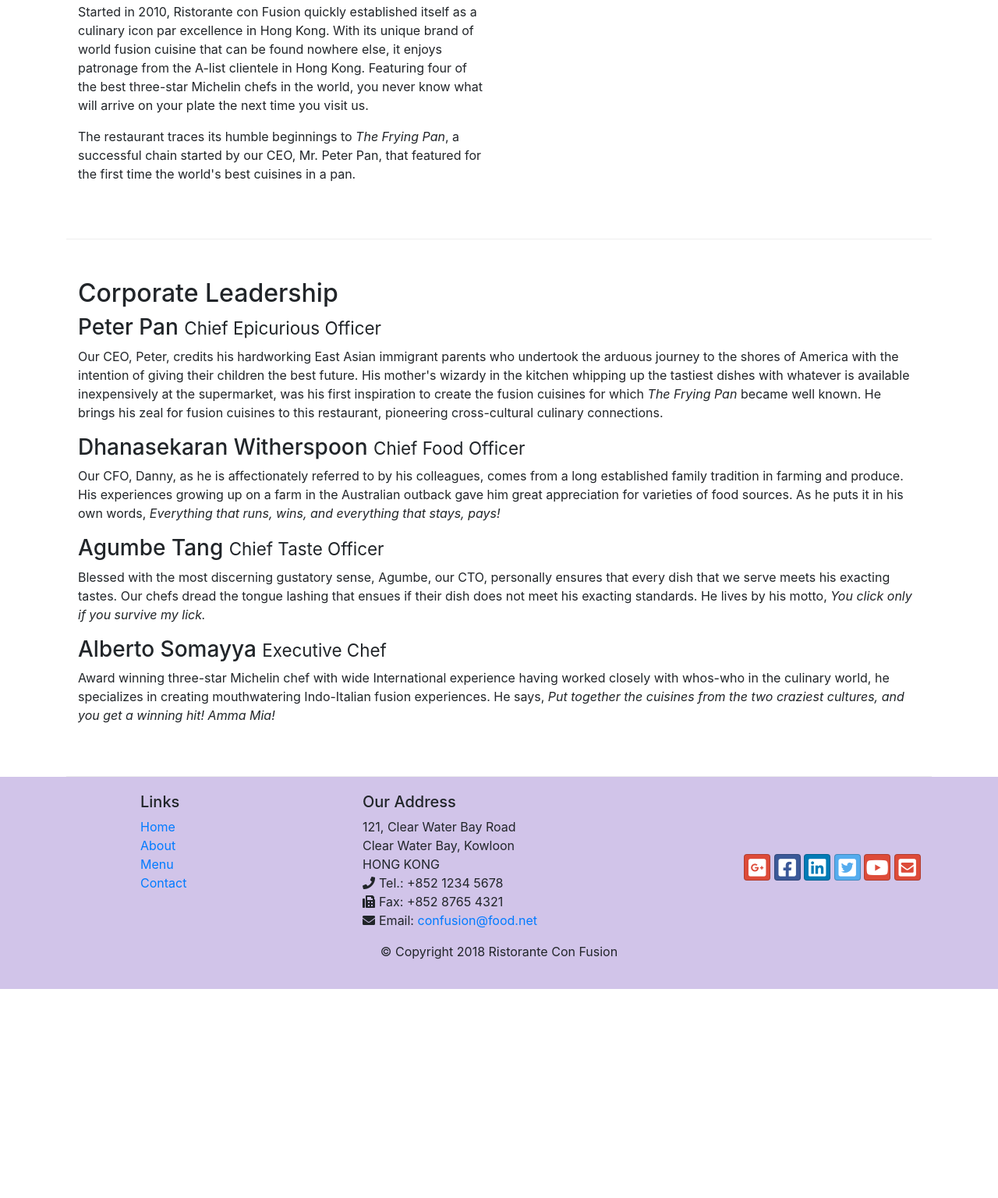
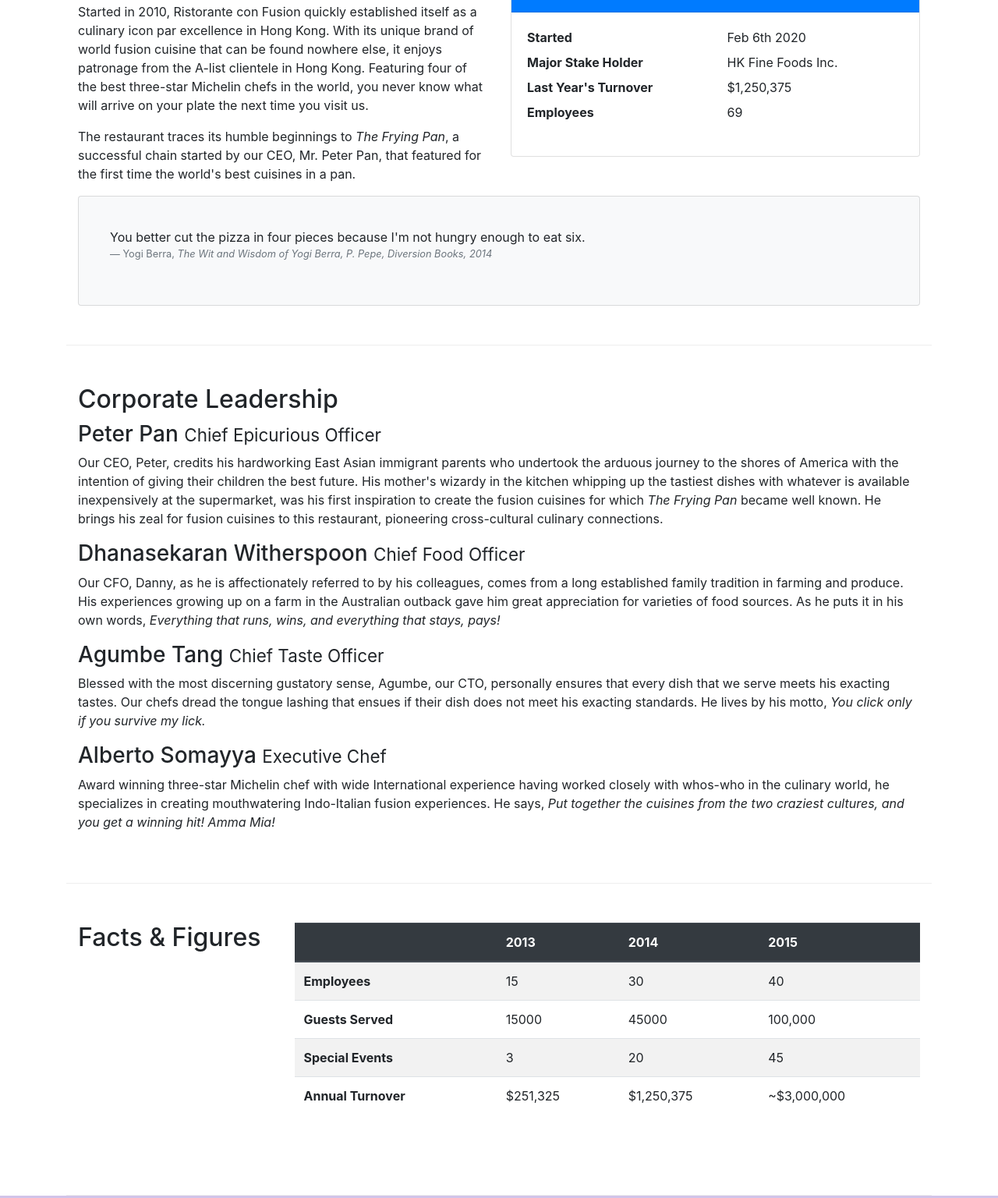
Before and after one commit to Safei-Ashraf/Italian-Resturant-con-Fusion, a website: page aboutus.html in a window 1280 px wide. Shown: the part 558-2094 px from the top of the page at 78% size. Before the commit the page ends 1826 px from the top, so only its background shows below. Drawn offline with nearby package versions, Linux system fonts and the light colour scheme.

Commit message:
table and card

```diff
--- a/aboutus.html
+++ b/aboutus.html
@@ -68,10 +68,43 @@
                 <p>Started in 2010, Ristorante con Fusion quickly established itself as a culinary icon par excellence in Hong Kong. With its unique brand of world fusion cuisine that can be found nowhere else, it enjoys patronage from the A-list clientele in Hong Kong.  Featuring four of the best three-star Michelin chefs in the world, you never know what will arrive on your plate the next time you visit us.</p>
                 <p>The restaurant traces its humble beginnings to <em>The Frying Pan</em>, a successful chain started by our CEO, Mr. Peter Pan, that featured for the first time the world's best cuisines in a pan.</p>
             </div>
-            <div>
+            <div class="col-12 col-sm-6">
+                <div class="card">
+                    <h3 class="card-header bg-primary text-white">
+                        Facts At a Glance
+                    </h3>
+                    <div class="card-body">
+                        <dl class="row">
+                            <dt class="col-6">Started</dt>
+                            <dd class="col-6"> Feb 6th 2020</dd>
+                            <dt class="col-6">Major Stake Holder</dt>
+                            <dd class="col-6">HK Fine Foods Inc.</dd>
+                            <dt class="col-6">Last Year's Turnover</dt>
+                            <dd class="col-6">$1,250,375</dd>
+                            <dt class="col-6">Employees</dt>
+                            <dd class="col-6">69</dd>
+                        </dl>
+                    </div>
+
+                </div>
+            </div>
+
+            <div class="col-12">
+                <div class="card card-body bg-light">
+                    <blockquote class="card-body">
+                        <p class="mb-0">
+                            You better cut the pizza in four pieces because
+                            I'm not hungry enough to eat six.
+                        </p>
+                        <footer class="blockquote-footer">Yogi Berra,
+                            <cite title="Source Title">The Wit and Wisdom of Yogi Berra,
+                            P. Pepe, Diversion Books, 2014</cite>
+                        </footer>
+                    </blockquote>
+                </div>
+
             </div>
         </div>
-
 
         <div  class="row row-content">
             <div class="col-12">
@@ -84,10 +117,53 @@
                         <p class="d-none d-sm-block">Blessed with the most discerning gustatory sense, Agumbe, our CTO, personally ensures that every dish that we serve meets his exacting tastes. Our chefs dread the tongue lashing that ensues if their dish does not meet his exacting standards. He lives by his motto, <em>You click only if you survive my lick.</em></p>
                         <h3>Alberto Somayya <small>Executive Chef</small></h3>
                         <p class="d-none d-sm-block">Award winning three-star Michelin chef with wide International experience having worked closely with whos-who in the culinary world, he specializes in creating mouthwatering Indo-Italian fusion experiences. He says, <em>Put together the cuisines from the two craziest cultures, and you get a winning hit! Amma Mia!</em></p>
-
             </div>
        </div>
-
+       <div class="row row-content">
+             <div class="col-12 col-sm-3">
+                  <h2>Facts &amp; Figures</h2>
+              </div>
+              <div class="col-12 col-sm-9">
+                <div class="table-responsive">
+                    <table class="table table-striped">
+                        <thead class="thead-dark">
+                            <tr>
+                                <th>&nbsp;</th>
+                                <th>2013</th>
+                                <th>2014</th>
+                                <th>2015</th>
+                            </tr>
+                        </thead>
+                        <tbody>
+                            <tr>
+                                <th>Employees</th>
+                                <td>15</td>
+                                <td>30</td>
+                                <td>40</td>
+                            </tr>
+                            <tr>
+                                <th>Guests Served</th>
+                                <td>15000</td>
+                                <td>45000</td>
+                                <td>100,000</td>
+                            </tr>
+                            <tr>
+                                <th>Special Events</th>
+                                <td>3</td>
+                                <td>20</td>
+                                <td>45</td>
+                            </tr>
+                            <tr>
+                                <th>Annual Turnover</th>
+                                <td>$251,325</td>
+                                <td>$1,250,375</td>
+                                <td>~$3,000,000</td>
+                            </tr>
+                        </tbody>
+                    </table>
+                </div>
+              </div>
+        </div>
     </div>
 
     <footer class="footer">
```
